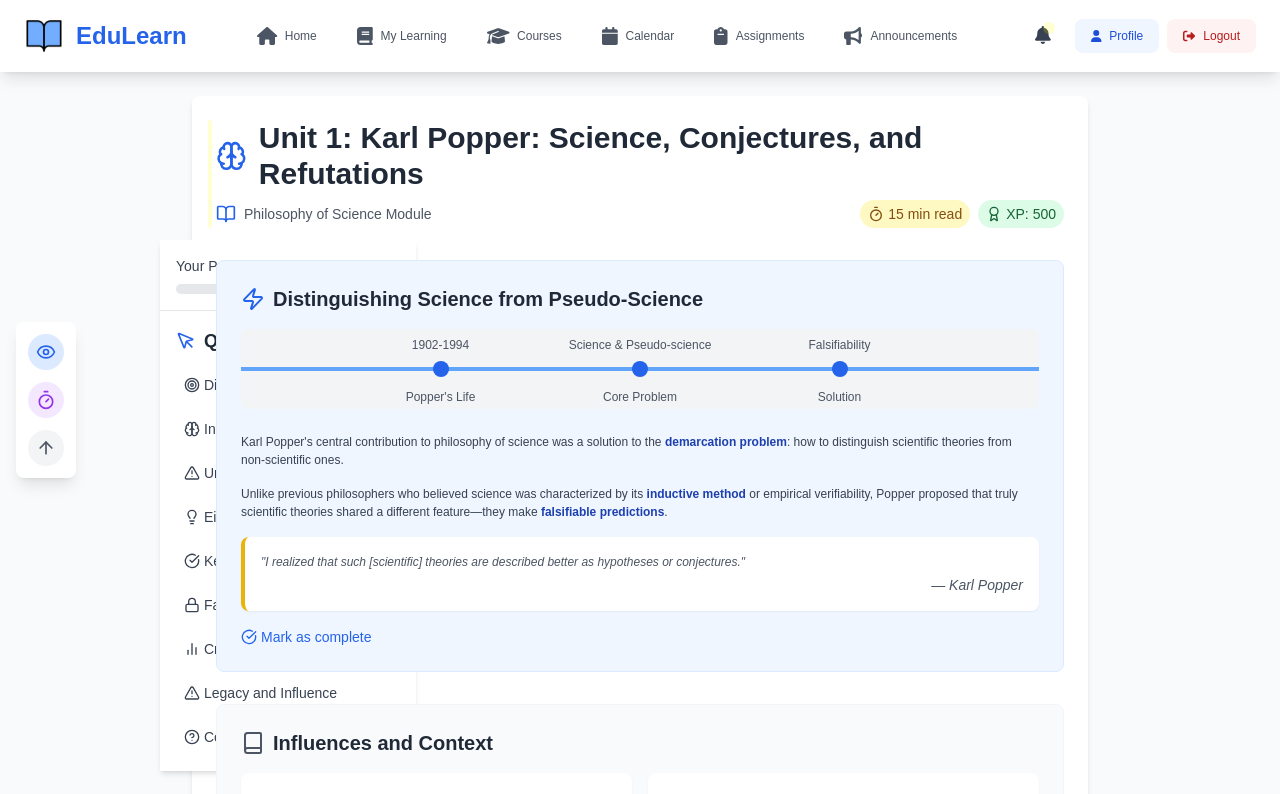
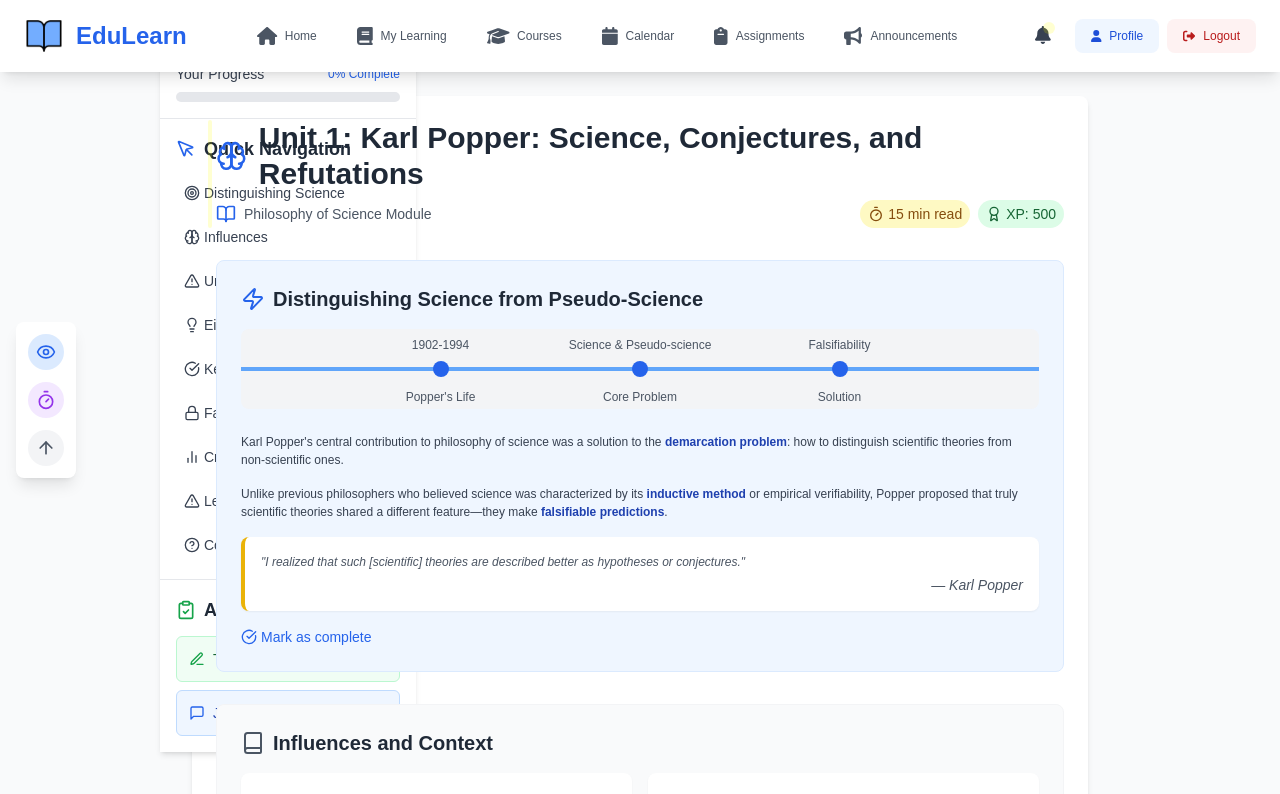
Before and after one commit to michellenikeetha/manual_adhd_lms, a React (Create React App) app: page /my-learning/my-course/course-content in a window 1280 px wide. Shown: the top 794 px of the page. Built offline with nearby package versions, Linux system fonts and the light colour scheme.

Commit message:
navigation with quiz

```diff
--- a/src/components/PhilosophyCourseContentPage.jsx
+++ b/src/components/PhilosophyCourseContentPage.jsx
@@ -4,7 +4,8 @@ import { useNavigate } from 'react-router-dom';
 import {
   ArrowRight, BookOpen, FileText, HelpCircle, CheckCircle, AlertTriangle,
   Eye, EyeOff, Brain, Zap, Award, Timer, MousePointer,
-  ArrowUp, Target, Book, BarChart2, Lightbulb, Lock, Unlock, MessageSquare
+  ArrowUp, Target, Book, BarChart2, Lightbulb, Lock, Unlock, MessageSquare,
+  ClipboardCheck, Edit3
 } from 'lucide-react';
 import confetti from 'canvas-confetti';
 
@@ -89,6 +90,10 @@ const PhilosophyCourseContentPage = () => {
       }
     }
   }, [activeSection]);
+
+  const navigateToQuiz = () => {
+    navigate('/quiz');
+  };
 
   // Section data
   const sections = [
@@ -201,7 +206,7 @@ const PhilosophyCourseContentPage = () => {
 
       <div className="flex" >
         {/* Side Navigation Panel - Table of Contents */}
-        <aside className="w-64 bg-white shadow-md sidebar overflow-y-auto fixed top-60 left-40">
+        <aside className="w-64 bg-white shadow-md sidebar overflow-y-auto fixed top-1/2 left-40 transform -translate-y-1/2">
           <div className="p-4 border-b border-gray-200">
             <div className="flex items-center justify-between mb-2">
               <h3 className="text-sm font-medium text-gray-700">Your Progress</h3>
@@ -218,7 +223,7 @@ const PhilosophyCourseContentPage = () => {
           <div className="p-4">
             <h2 className="text-lg font-semibold text-gray-800 mb-3 flex items-center">
               <MousePointer className="h-5 w-5 text-blue-600 mr-2" />
-              Quick Navigaion
+              Quick Navigation
             </h2>
             <div className="flex flex-col space-y-2">
               {sections.map((section) => (
@@ -234,6 +239,35 @@ const PhilosophyCourseContentPage = () => {
                   {completedSections.includes(section.id) && <CheckCircle className="h-4 w-4 text-green-500 ml-auto" />}
                 </button>
               ))}
+            </div>
+          </div>
+
+          {/* Quiz Navigation Section */}
+          <div className="p-4 border-t border-gray-200">
+            <h2 className="text-lg font-semibold text-gray-800 mb-3 flex items-center">
+              <ClipboardCheck className="h-5 w-5 text-green-600 mr-2" />
+              Assessment
+            </h2>
+            <div className="flex flex-col space-y-2">
+              <button
+                onClick={navigateToQuiz}
+                className="p-3 text-sm rounded-md transition-colors text-left flex items-center
+                  bg-green-50 hover:bg-green-100 text-green-800 border border-green-200"
+              >
+                <Edit3 className="h-4 w-4 mr-2 text-green-600" />
+                <span>Take Chapter Quiz</span>
+                <ArrowRight className="h-4 w-4 ml-auto text-green-600" />
+              </button>
+
+              <button
+                onClick={() => navigate('/philosophy-discussion')}
+                className="p-3 text-sm rounded-md transition-colors text-left flex items-center
+                  bg-blue-50 hover:bg-blue-100 text-blue-800 border border-blue-200"
+              >
+                <MessageSquare className="h-4 w-4 mr-2 text-blue-600" />
+                <span>Join Discussion</span>
+                <ArrowRight className="h-4 w-4 ml-auto text-blue-600" />
+              </button>
             </div>
           </div>
         </aside>
```
